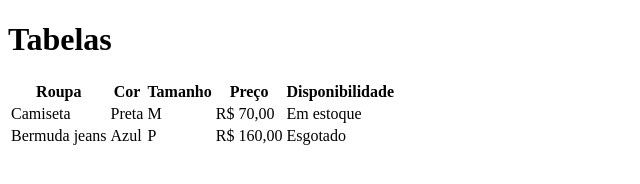
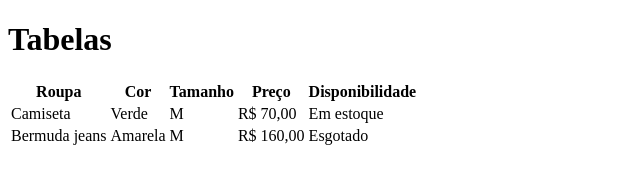
Before and after one commit to ivan-camazano/aula-tabela, a plain HTML site: page index.html in a window 1280 px wide. Shown: the whole page, without its empty margins (0-640 px from the left). Drawn offline with Linux system fonts and the light colour scheme.

Commit message:
Mudando de Vermelha para Verde na coluna da Cor.

```diff
--- a/index.html
+++ b/index.html
@@ -18,15 +18,15 @@
         </tr>
         <tr>
             <td>Camiseta</td>
-            <td>Preta</td>
+            <td>Verde</td>
             <td>M</td>
             <td>R$ 70,00</td>
             <td>Em estoque</td>
         </tr>
         <tr>
             <td>Bermuda jeans</td>
-            <td>Azul</td>
-            <td>P</td>
+            <td>Amarela</td>
+            <td>M</td>
             <td>R$ 160,00</td>
             <td>Esgotado</td>
         </tr>
```
